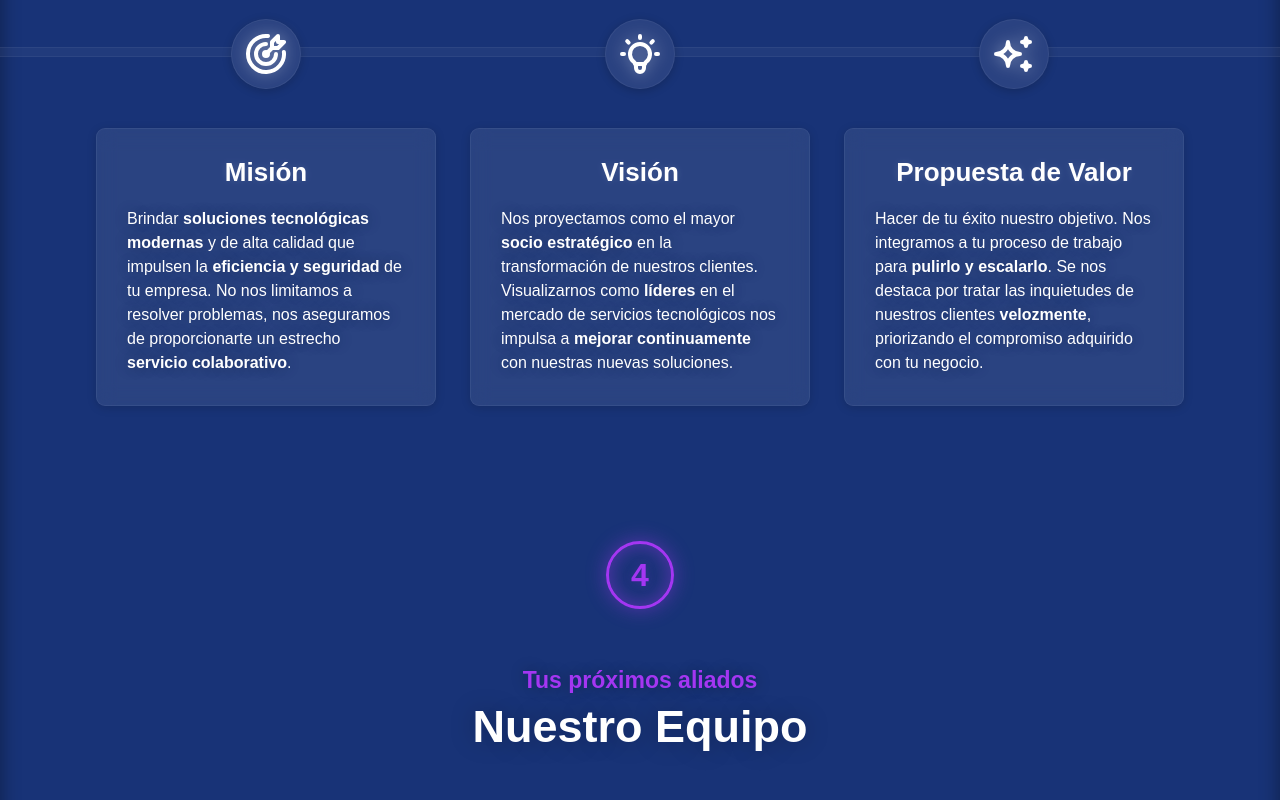
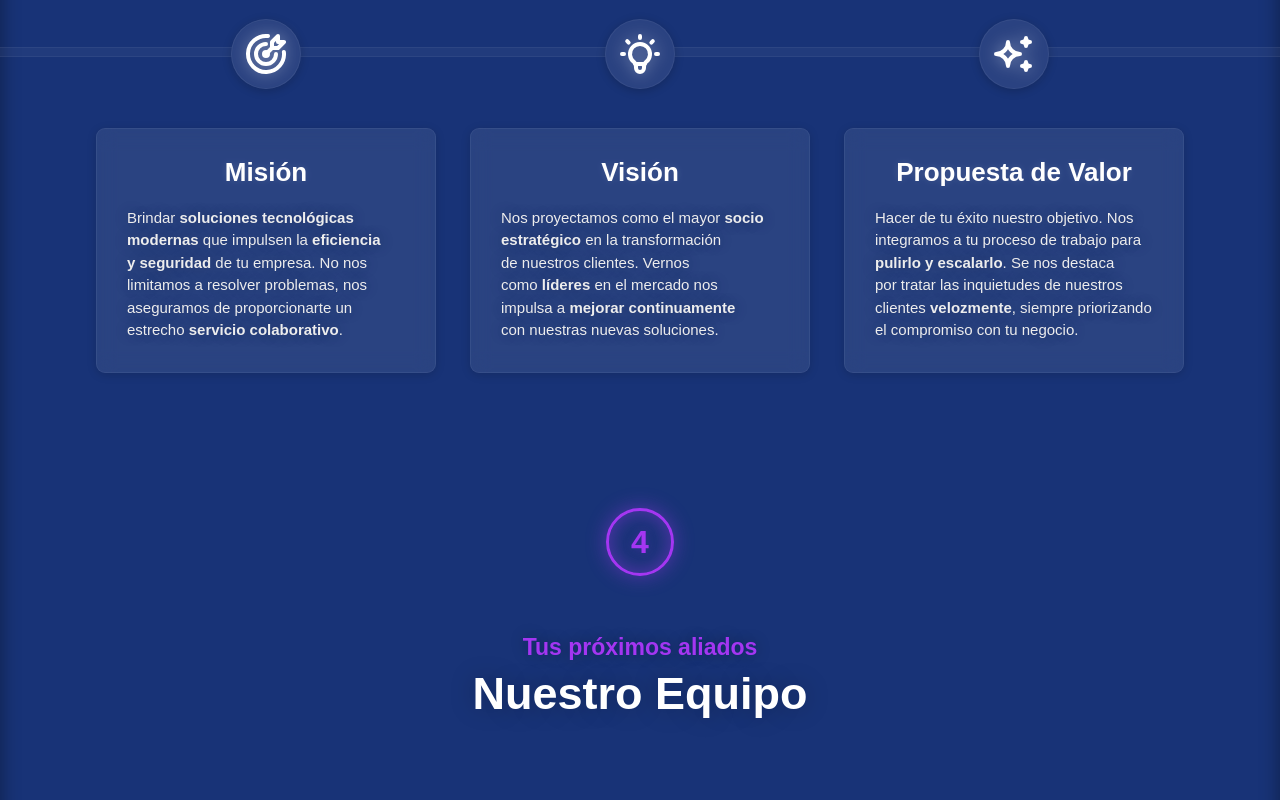
Before and after one commit to ivanbonomi13/vit-site, a React (Vite) app: page / in a window 1280 px wide. Shown: the part 3460-4260 px from the top of the page. Built offline with nearby package versions, Linux system fonts and the light colour scheme; a web font is replaced by a local one.

Commit message:
optimze philosophy and contact

```diff
--- a/public/styles/components/contact.css
+++ b/public/styles/components/contact.css
@@ -252,9 +252,9 @@
 .contact-pad-fill-cursor {
     position: absolute;
     width: 30px;
-    stroke: rgba(255, 255, 255, 0.10);
+    stroke: rgba(255, 255, 255, .2);
     stroke-width: 1;
-    fill: rgba(255, 255, 255, 0.05);
+    fill: #b143ff;
     left: 50%;
     top: 0;
     filter: drop-shadow(0 0 8px #000b);
--- a/public/styles/components/footer.css
+++ b/public/styles/components/footer.css
@@ -229,7 +229,7 @@
     background-color: var(--main-purple);
     padding: 4px 7px;
     border-radius: 5px;
-    margin-right: 10px;
+    margin-right: 6px;
 }
 
 .footer-offices-ubication {
--- a/public/styles/components/philosophy.css
+++ b/public/styles/components/philosophy.css
@@ -60,6 +60,35 @@
     margin-right: 34px;
 }
 
+.philosophy-pad::before {
+    opacity: 0;
+    content: '';
+    position: absolute;
+    width: 100%;
+    height: 100%;
+    top: 0;
+    left: 50%;
+    transform: translate(-50%, 0);
+    background: radial-gradient(circle at bottom left, #a436f240 50px, transparent 400px);
+    border-radius: var(--border-radius);
+    z-index: 0;
+    transition: opacity .2s ease;
+}
+
+.philosophy-pad:hover::before {
+    opacity: 1;
+}
+
+.philosophy-pad:hover .philosophy-pad-text strong {
+    margin-right: 24px;
+    color: #c067ff;
+}
+
+.philosophy-pad:hover .philosophy-pad-text-icon {
+    opacity: 1;
+    stroke: #c067ff;
+}
+
 .philosophy-pad-box {
     position: absolute;
     left: 50%;
@@ -103,15 +132,29 @@
 }
 
 .philosophy-pad-text {
-    color: #fff;
+    position: relative;
+    color: #ededed;
 
     line-height: 1.5;
     font-weight: 300;
+    font-size: 15px;
     text-wrap: balance;
 
     text-shadow: 0 0 15px #0005;
 }
 
 .philosophy-pad-text strong {
-    font-weight: 600;
+    font-weight:600;
+    transition: margin-right .2s ease, color .2s ease;
 }
+
+.philosophy-pad-text-icon {
+    opacity: 0;
+    width: 19px;
+    margin-top: 1px;
+    stroke-width: 2.5;
+    stroke: #fff;
+    position: absolute;
+    transform: translateX(-20px);
+    transition: opacity .2s ease, stroke .2s ease;
+}
--- a/src/components/Icons.jsx
+++ b/src/components/Icons.jsx
@@ -281,6 +281,9 @@ const icons = [
     },
     {
         'section': 'philosophy', // PHILOSOPHY
+        'parts': [
+            {
+                'title': 'head',
                 'list': [
                     {
                         'name': 'mission',
@@ -308,6 +311,84 @@ const icons = [
                             <>
                                 <path d="M16 18a2 2 0 0 1 2 2a2 2 0 0 1 2 -2a2 2 0 0 1 -2 -2a2 2 0 0 1 -2 2zm0 -12a2 2 0 0 1 2 2a2 2 0 0 1 2 -2a2 2 0 0 1 -2 -2a2 2 0 0 1 -2 2zm-7 12a6 6 0 0 1 6 -6a6 6 0 0 1 -6 -6a6 6 0 0 1 -6 6a6 6 0 0 1 6 6z" />
                             </>
+                    }
+                ]
+            },
+            {
+                'title': 'text',
+                'list': [
+                    {
+                        'name': 'solutions',
+                        'icon':
+                            <>
+                                <path d="M12 5m-2 0a2 2 0 1 0 4 0a2 2 0 1 0 -4 0" />
+                                <path d="M5 19m-2 0a2 2 0 1 0 4 0a2 2 0 1 0 -4 0" />
+                                <path d="M19 19m-2 0a2 2 0 1 0 4 0a2 2 0 1 0 -4 0" />
+                                <path d="M12 14m-3 0a3 3 0 1 0 6 0a3 3 0 1 0 -6 0" />
+                                <path d="M12 7l0 4" />
+                                <path d="M6.7 17.8l2.8 -2" />
+                                <path d="M17.3 17.8l-2.8 -2" />
+                            </>
+                    },
+                    {
+                        'name': 'fast',
+                        'icon':
+                            <>
+                                <path d="M13 3l0 7l6 0l-8 11l0 -7l-6 0l8 -11" />
+                            </>
+                    },
+                    {
+                        'name': 'safety',
+                        'icon':
+                            <>
+                                <path d="M12 21a12 12 0 0 1 -8.5 -15a12 12 0 0 0 8.5 -3a12 12 0 0 0 8.5 3a12 12 0 0 1 .193 6.025" />
+                                <path d="M16 22l5 -5" />
+                                <path d="M21 21.5v-4.5h-4.5" />
+                            </>
+                    },
+                    {
+                        'name': 'strategy',
+                        'icon':
+                            <>
+                                <path d="M5.931 6.936l1.275 4.249m5.607 5.609l4.251 1.275" />
+                                <path d="M11.683 12.317l5.759 -5.759" />
+                                <path d="M5.5 5.5m-1.5 0a1.5 1.5 0 1 0 3 0a1.5 1.5 0 1 0 -3 0" />
+                                <path d="M18.5 5.5m-1.5 0a1.5 1.5 0 1 0 3 0a1.5 1.5 0 1 0 -3 0" />
+                                <path d="M18.5 18.5m-1.5 0a1.5 1.5 0 1 0 3 0a1.5 1.5 0 1 0 -3 0" />
+                                <path d="M8.5 15.5m-4.5 0a4.5 4.5 0 1 0 9 0a4.5 4.5 0 1 0 -9 0" />
+                            </>
+                    },
+                    {
+                        'name': 'leaders',
+                        'icon':
+                            <>
+                                <path d="M12 6l4 6l5 -4l-2 10h-14l-2 -10l5 4z" />
+                            </>
+                    },
+                    {
+                        'name': 'kaizen',
+                        'icon':
+                            <>
+                                <path d="M4.05 11a8 8 0 1 1 .5 4m-.5 5v-5h5" />
+                            </>
+                    },
+                    {
+                        'name': 'upgrade',
+                        'icon':
+                            <>
+                                <path d="M3 17l6 -6l4 4l8 -8" />
+                                <path d="M14 7l7 0l0 7" />
+                            </>
+                    },
+                    {
+                        'name': 'colab',
+                        'icon':
+                            <>
+                                <path d="M9.183 6.117a6 6 0 1 0 4.511 3.986" />
+                                <path d="M14.813 17.883a6 6 0 1 0 -4.496 -3.954" />
+                            </>
+                    }
+                ]
             }
         ]
     },
--- a/src/components/pages/home/about/Philosophy.jsx
+++ b/src/components/pages/home/about/Philosophy.jsx
@@ -9,25 +9,25 @@ const topics = [
         'name': 'Misión',
         'text':
             <>
-                Brindar <strong>soluciones tecnológicas modernas</strong> y de alta calidad que impulsen la <strong>eficiencia y seguridad</strong> de tu empresa. No nos limitamos a resolver problemas, nos aseguramos de proporcionarte un estrecho <strong>servicio colaborativo</strong>.
+                Brindar <strong>soluciones tecnológicas modernas</strong><Icon className={'philosophy-pad-text-icon'}>{getIcons('philosophy', 'text', 'solutions')}</Icon> que impulsen la <strong>eficiencia y seguridad</strong><Icon className={'philosophy-pad-text-icon'}>{getIcons('philosophy', 'text', 'safety')}</Icon> de tu empresa. No nos limitamos a resolver problemas, nos aseguramos de proporcionarte un estrecho <strong>servicio colaborativo</strong><Icon className={'philosophy-pad-text-icon'}>{getIcons('philosophy', 'text', 'colab')}</Icon>.
             </>,
-        'icon': getIcons('philosophy', undefined, 'mission')
+        'icon': getIcons('philosophy', 'head', 'mission')
     },
     {
         'name': 'Visión',
         'text':
             <>
-                Nos proyectamos como el mayor <strong>socio estratégico</strong> en la transformación de nuestros clientes. Visualizarnos como <strong>líderes</strong> en el mercado de servicios tecnológicos nos impulsa a <strong>mejorar continuamente</strong> con nuestras nuevas soluciones.
+                Nos proyectamos como el mayor <strong>socio estratégico</strong><Icon className={'philosophy-pad-text-icon'}>{getIcons('philosophy', 'text', 'strategy')}</Icon> en la transformación de nuestros clientes. Vernos como <strong>líderes</strong><Icon className={'philosophy-pad-text-icon'}>{getIcons('philosophy', 'text', 'leaders')}</Icon> en el mercado nos impulsa a <strong>mejorar continuamente</strong><Icon className={'philosophy-pad-text-icon'}>{getIcons('philosophy', 'text', 'kaizen')}</Icon> con nuestras nuevas soluciones.
             </>,
-        'icon': getIcons('philosophy', undefined, 'vision')
+        'icon': getIcons('philosophy', 'head', 'vision')
     },
     {
         'name': 'Propuesta de Valor',
         'text':
             <>
-                Hacer de tu éxito nuestro objetivo. Nos integramos a tu proceso de trabajo para <strong>pulirlo y escalarlo</strong>. Se nos destaca por tratar las inquietudes de nuestros clientes <strong>velozmente</strong>, priorizando el compromiso adquirido con tu negocio.
+                Hacer de tu éxito nuestro objetivo. Nos integramos a tu proceso de trabajo para <strong>pulirlo y escalarlo</strong><Icon className={'philosophy-pad-text-icon'}>{getIcons('philosophy', 'text', 'upgrade')}</Icon>. Se nos destaca por tratar las inquietudes de nuestros clientes <strong>velozmente</strong><Icon className={'philosophy-pad-text-icon'}>{getIcons('philosophy', 'text', 'fast')}</Icon>, siempre priorizando el compromiso con tu negocio.
             </>,
-        'icon': getIcons('philosophy', undefined, 'value-proposal')
+        'icon': getIcons('philosophy', 'head', 'value-proposal')
     }
 ]
 
```
Lines whose indentation alone changed are shown as unchanged.
